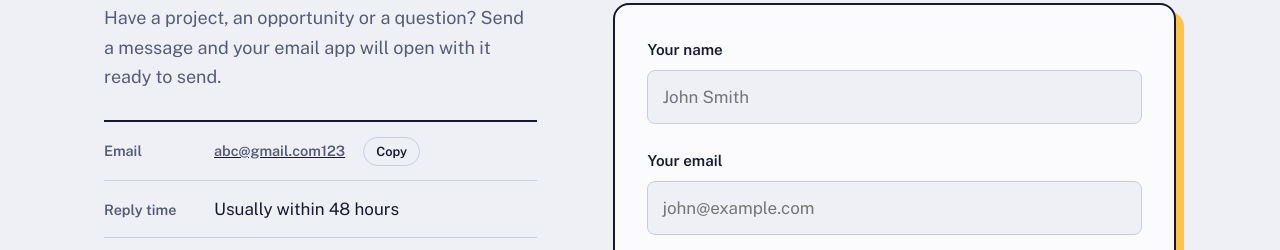
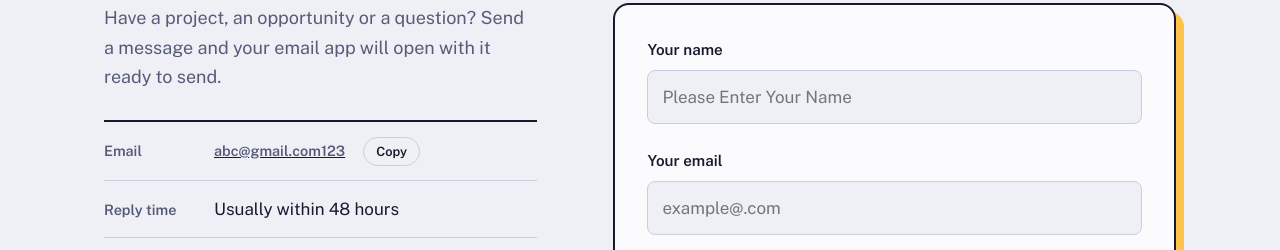
Before and after one commit to GHOSTT-911/SUDHANSHU, a plain HTML site: page contact.html in a window 1280 px wide. Shown: the part 311-561 px from the top of the page. Drawn offline with nearby package versions, Linux system fonts and the light colour scheme.

Commit message:
contact.html

```diff
--- a/contact.html
+++ b/contact.html
@@ -47,10 +47,10 @@
     </div>
     <form class="form reveal" id="contact-form" novalidate>
       <label for="name">Your name</label>
-      <input type="text" id="name" name="name" autocomplete="name" placeholder="John Smith" required minlength="2" aria-describedby="name-err">
+      <input type="text" id="name" name="name" autocomplete="name" placeholder="Please Enter Your Name" required minlength="2" aria-describedby="name-err">
       <p class="err" id="name-err" role="alert"></p>
       <label for="email">Your email</label>
-      <input type="email" id="email" name="email" autocomplete="email" placeholder="john@example.com" required aria-describedby="email-err">
+      <input type="email" id="email" name="email" autocomplete="email" placeholder="example@.com" required aria-describedby="email-err">
       <p class="err" id="email-err" role="alert"></p>
       <label for="message">Message <span class="muted" id="msg-count">0 / 1000</span></label>
       <textarea id="message" name="message" rows="6" maxlength="1000" placeholder="How can I help you?" required minlength="10" aria-describedby="message-err"></textarea>
```
